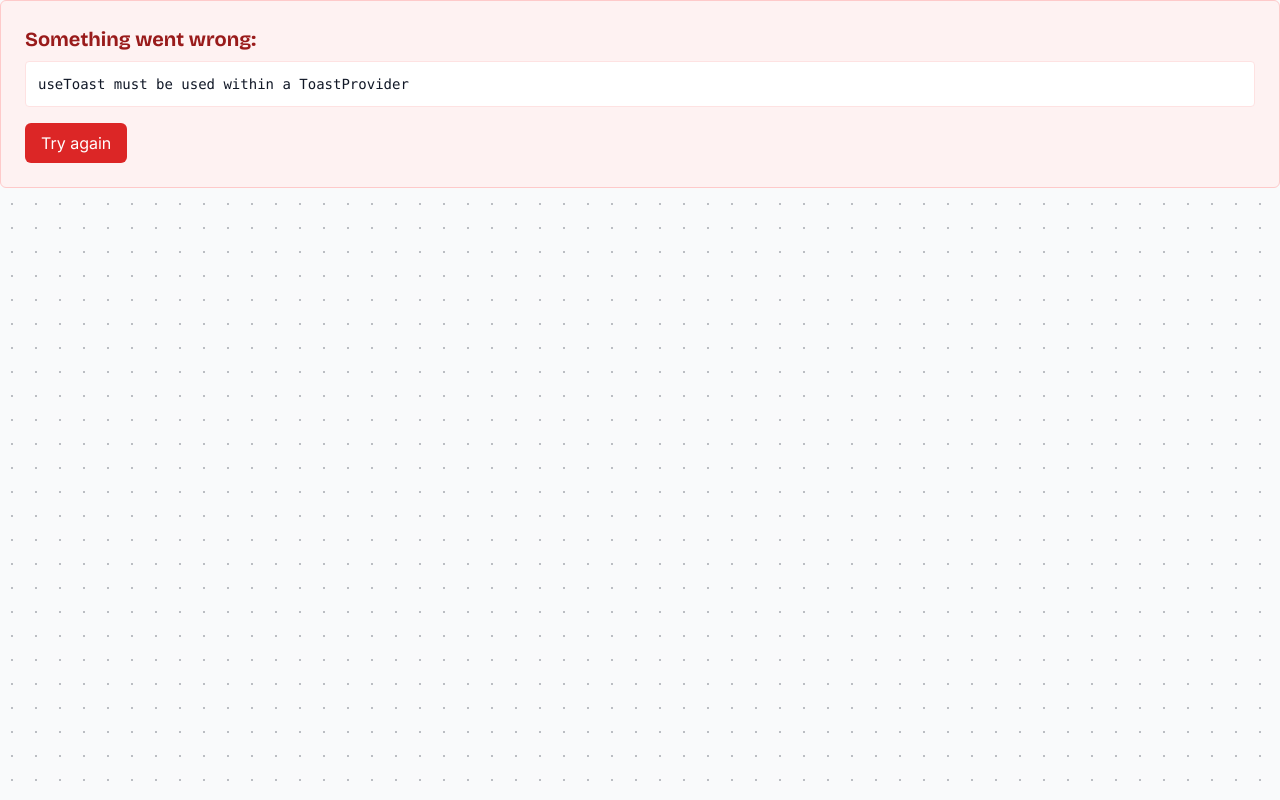
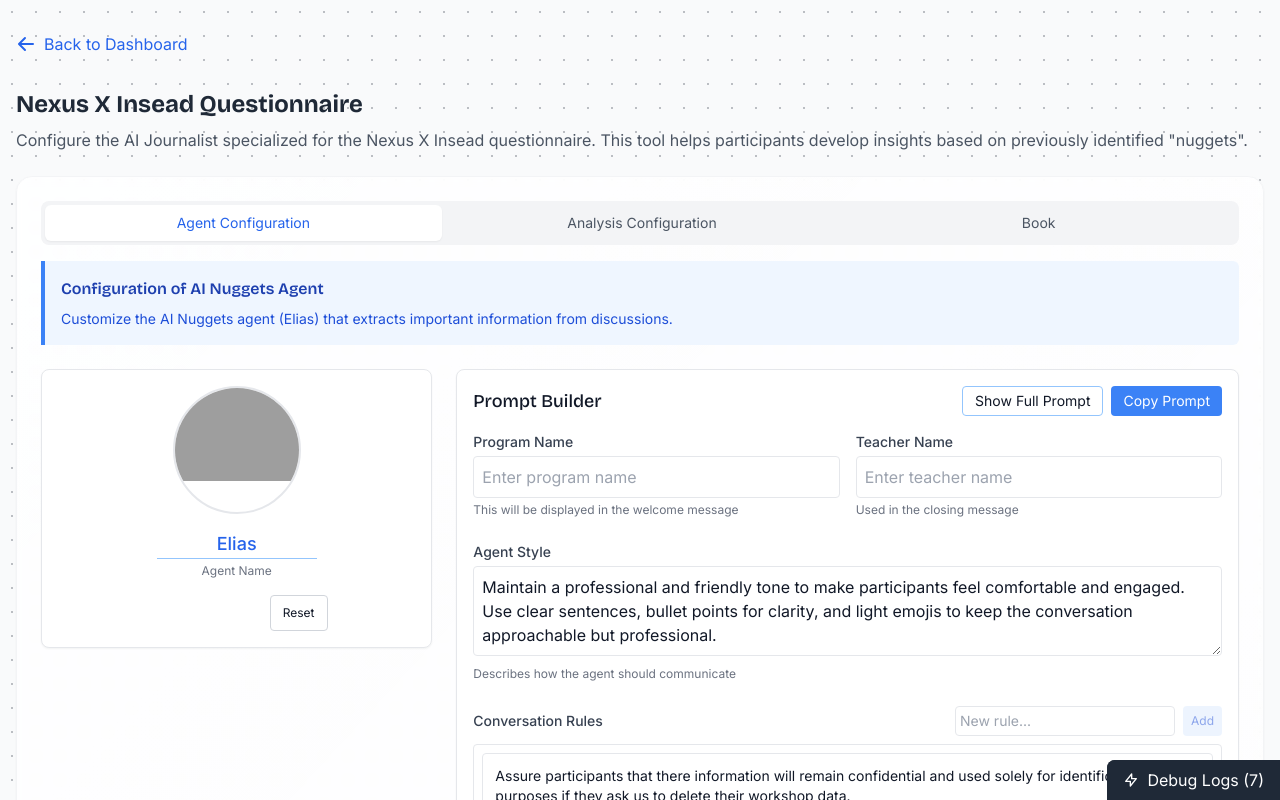
Before and after one commit to Alex-Connected-Mate/AI_JOURNALIST_CM, a Next.js app: page /nexus-questionnaire in a window 1280 px wide. Shown: the top 800 px of the page. Built offline with nearby package versions, Linux system fonts and the light colour scheme; grey boxes are pictures that could not be loaded.

Commit message:
Fix: Resolved useToast SSR issue in AIInteractionConfig component

```diff
--- a/src/components/AIInteractionConfig.jsx
+++ b/src/components/AIInteractionConfig.jsx
@@ -19,7 +19,7 @@
 import { useTranslation } from './LocaleProvider';
 import AIPromptEditor from './AIPromptEditor';
 import { getDefaultPrompt, parsePrompt, generatePrompt } from '@/lib/promptParser';
-import { useToast } from "@/components/ui/use-toast";
+import { toast } from "@/components/ui/use-toast";
 import { useRouter } from 'next/navigation';
 
 // Nuggets prompt template
@@ -109,7 +109,12 @@
   onAnalysisOrderChange = null
 }) => {
   const router = useRouter();
-  const { toast } = useToast();
+
+  // Check for client-side rendering
+  const [isClient, setIsClient] = useState(false);
+  useEffect(() => {
+    setIsClient(true);
+  }, []);
 
   // Access translations
   const { t } = useTranslation ? useTranslation() : { t: (key) => key };
@@ -430,6 +435,8 @@
 
   // Function to copy the full prompt to clipboard
   const copyPromptToClipboard = () => {
+    if (!isClient) return;
+
     const prompt = generateFullPrompt();
 
     navigator.clipboard.writeText(prompt)
@@ -658,7 +665,8 @@
                   </button>
                   <button
                     onClick={copyPromptToClipboard}
-                    className={`text-sm px-3 py-1 rounded bg-${primaryColor}-500 text-white hover:bg-${primaryColor}-600`}
+                    disabled={!isClient}
+                    className={`text-sm px-3 py-1 rounded bg-${primaryColor}-500 text-white hover:bg-${primaryColor}-600 disabled:opacity-50`}
                   >
                     Copy Prompt
                   </button>
```
